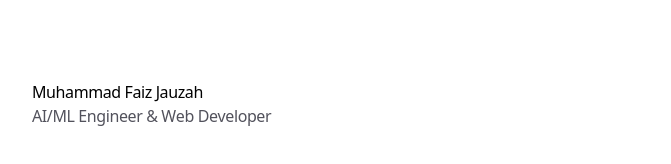
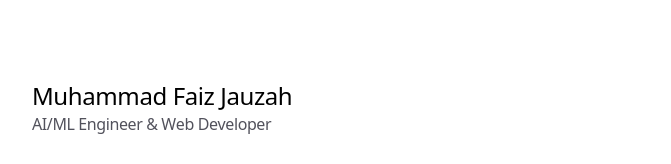
Before and after one commit to faizjauzah/personal-portofolio, a Next.js app: page / in a window 1280 px wide. Shown: the top 164 px of the page, without its empty margins (304-975 px from the left). Built offline with nearby package versions, Linux system fonts and the light colour scheme.

Commit message:
fix: make name larger

```diff
--- a/app/header.tsx
+++ b/app/header.tsx
@@ -6,7 +6,7 @@ export function Header() {
   return (
     <header className="mb-8 flex items-center justify-between">
       <div>
-        <Link href="/" className="font-medium text-black dark:text-white">
+        <Link href="/" className="font-medium text-black dark:text-white text-xl sm:text-2xl">
           Muhammad Faiz Jauzah
         </Link>
         <TextEffect
```
